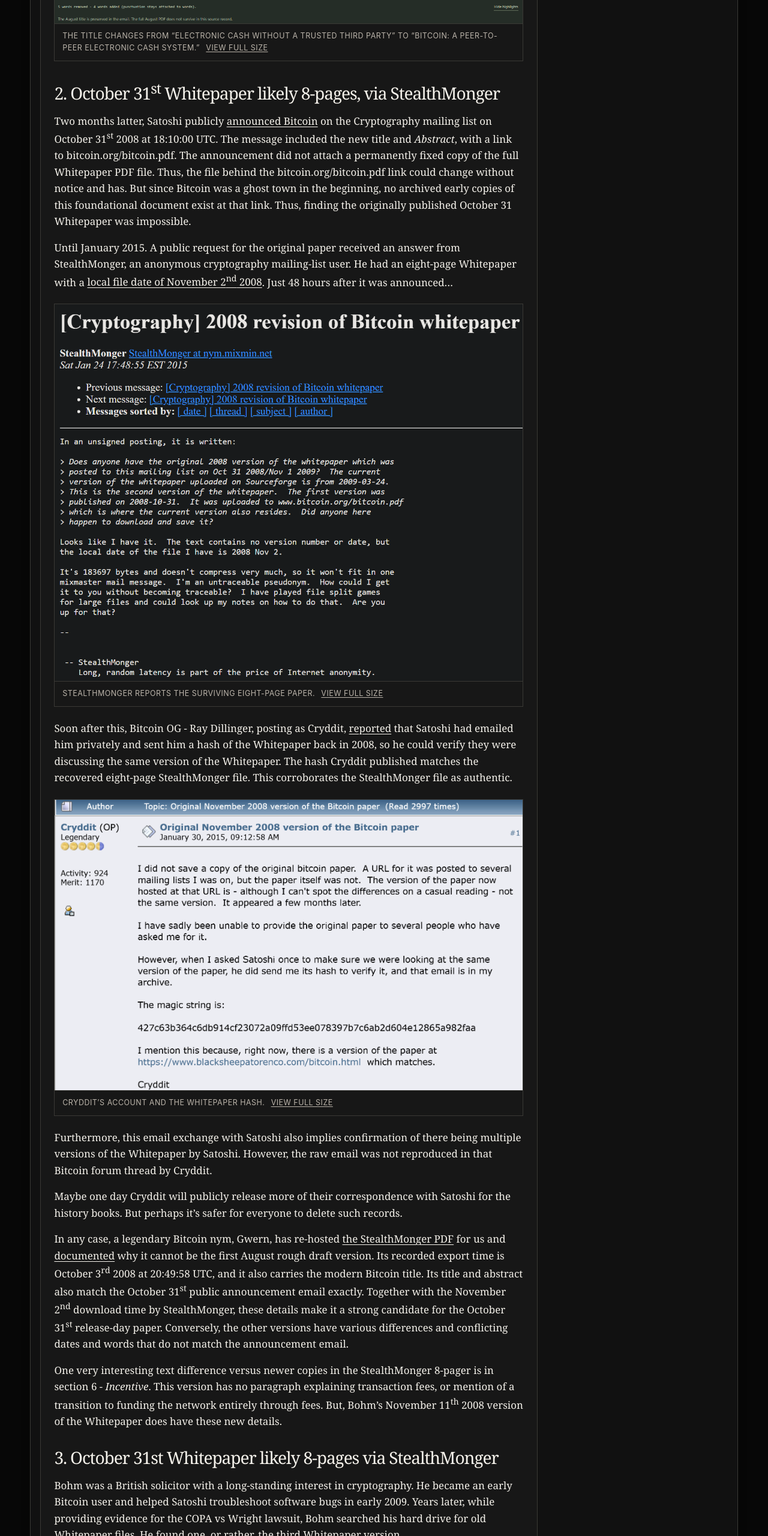
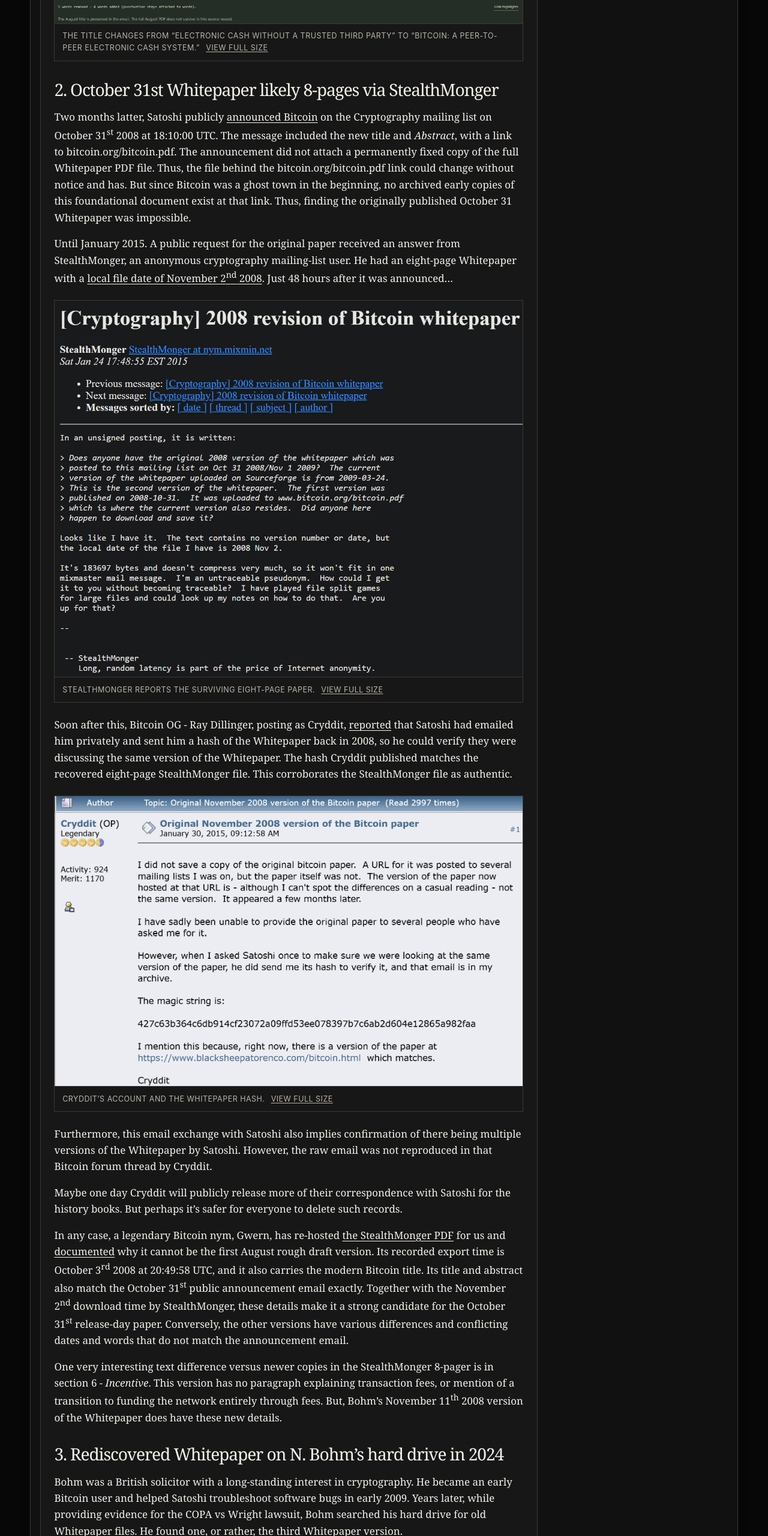
Before and after one commit to Fiach-Dubh/TST6.1rss, a plain HTML site: page index.html in a window 1280 px wide. Shown: the part 3340-5900 px from the top of the page at 60% size. Drawn offline with Linux system fonts and the light colour scheme.

Commit message:
Fix heading formatting in index.html

```diff
--- a/index.html
+++ b/index.html
@@ -85,7 +85,7 @@
           <a class="figure-fullsize" href="assets/whitepapers/03-title-comparison.png" target="_blank" rel="noopener" aria-label="View full-size image: Comparison of the August Electronic Cash Without a Trusted Third Party title with the October Bitcoin title"><img src="assets/whitepapers/03-title-comparison.png" width="1302" height="474" alt="Comparison of the August Electronic Cash Without a Trusted Third Party title with the October Bitcoin title" loading="lazy" decoding="async" /></a>
           <figcaption>The title changes from “Electronic Cash Without a Trusted Third Party” to “Bitcoin: A Peer-to-Peer Electronic Cash System.” <a href="assets/whitepapers/03-title-comparison.png" target="_blank" rel="noopener">View full size</a></figcaption>
         </figure>
-        <h2 id="october-whitepaper">2. <strong>October 31</strong><strong><sup>st</sup></strong> Whitepaper likely <strong>8</strong>-page<strong>s,</strong> via StealthMonger</h2>
+        <h2 id="october-whitepaper">2. October 31st Whitepaper likely 8-pages via StealthMonger</h2>
         <p>Two months latter, Satoshi publicly <a href="https://www.metzdowd.com/pipermail/cryptography/2008-October/014810.html" target="_blank" rel="noopener">announced Bitcoin</a> on the Cryptography mailing list on October 31<sup>st</sup> 2008 at 18:10:00 UTC. The message included the new title and <em>A</em><em>bstract</em>, with a link to bitcoin.org/bitcoin.pdf. The announcement did not attach a permanently fixed copy of the full Whitepaper PDF file. Thus, the file behind the bitcoin.org/bitcoin.pdf link could change without notice and has. But since Bitcoin was a ghost town in the beginning, no archived early copies of this foundational document exist at that link. Thus, finding the originally published October 31 Whitepaper was impossible.</p>
         <p>Until January 2015. A public request for the original paper received an answer from StealthMonger, an anonymous cryptography mailing-list user. He had an eight-page Whitepaper with a <a href="https://www.metzdowd.com/pipermail/cryptography/2015-January/024438.html" target="_blank" rel="noopener">local file date of November 2<sup>nd</sup> 2008</a>. Just 48 hours after it was announced…</p>
         <figure class="article-figure whitepaper-figure" id="figure-4">
@@ -101,7 +101,7 @@
         <p>Maybe one day Cryddit will publicly release more of their correspondence with Satoshi for the history books. But perhaps it’s safer for everyone to delete such records.</p>
         <p>In any case, a legendary Bitcoin nym, Gwern, has re-hosted <a href="https://gwern.net/doc/bitcoin/2008-10-03-nakamoto-bitcoindraft.pdf" target="_blank" rel="noopener">the StealthMonger PDF</a> for us and <a href="https://gwern.net/doc/bitcoin/2008-nakamoto#emails" target="_blank" rel="noopener">documented</a> why it cannot be the first August rough draft version. Its recorded export time is October 3<sup>rd</sup> 2008 at 20:49:58 UTC, and it also carries the modern Bitcoin title. Its title and abstract also match the October 31<sup>st</sup> public announcement email exactly. Together with the November 2<sup>nd</sup> download time by StealthMonger, these details make it a strong candidate for the October 31<sup>st</sup> release-day paper. Conversely, the other versions have various differences and conflicting dates and words that do not match the announcement email.</p>
         <p>One very interesting text difference versus newer copies in the StealthMonger 8-pager is in section 6 - <em>I</em><em>ncentive</em>. This version has no paragraph explaining transaction fees, or mention of a transition to funding the network entirely through fees. But, Bohm’s November 11<sup>th</sup> 2008 version of the Whitepaper does have these new details.</p>
-        <h2 id="bohm-revision">3. October 31st Whitepaper likely 8-pages via StealthMonger  </h2>
+        <h2 id="bohm-revision">3. Rediscovered Whitepaper on N. Bohm’s hard drive in 2024</h2>
         <p>Bohm was a British solicitor with a long-standing interest in cryptography. He became an early Bitcoin user and helped Satoshi troubleshoot software bugs in early 2009. Years later, while providing evidence for the COPA vs Wright lawsuit, Bohm searched his hard drive for old Whitepaper files. <a href="https://github.com/NicholasBohm/Emails/blob/main/bitcoin-nb1.pdf" target="_blank" rel="noopener">He found one</a>, or rather, the third Whitepaper version.</p>
         <figure class="article-figure whitepaper-figure" id="figure-6">
           <a class="figure-fullsize" href="assets/whitepapers/06-bohm-witness-statement.png" target="_blank" rel="noopener" aria-label="View full-size image: Paragraph 19 of Nicholas Bohm’s witness statement describing the whitepaper found on his hard drive"><img src="assets/whitepapers/06-bohm-witness-statement.png" width="1224" height="589" alt="Paragraph 19 of Nicholas Bohm’s witness statement describing the whitepaper found on his hard drive" loading="lazy" decoding="async" /></a>
```
